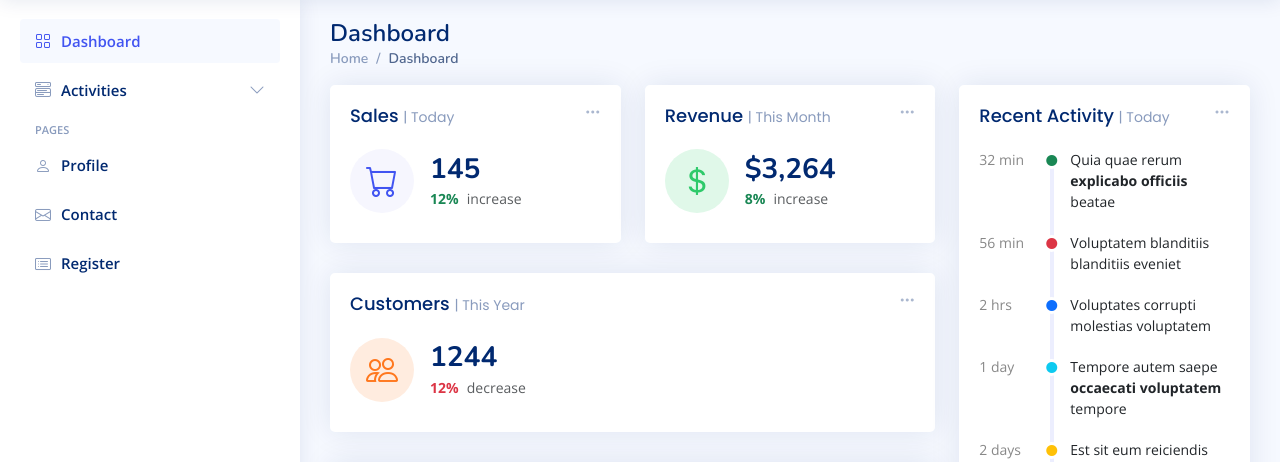
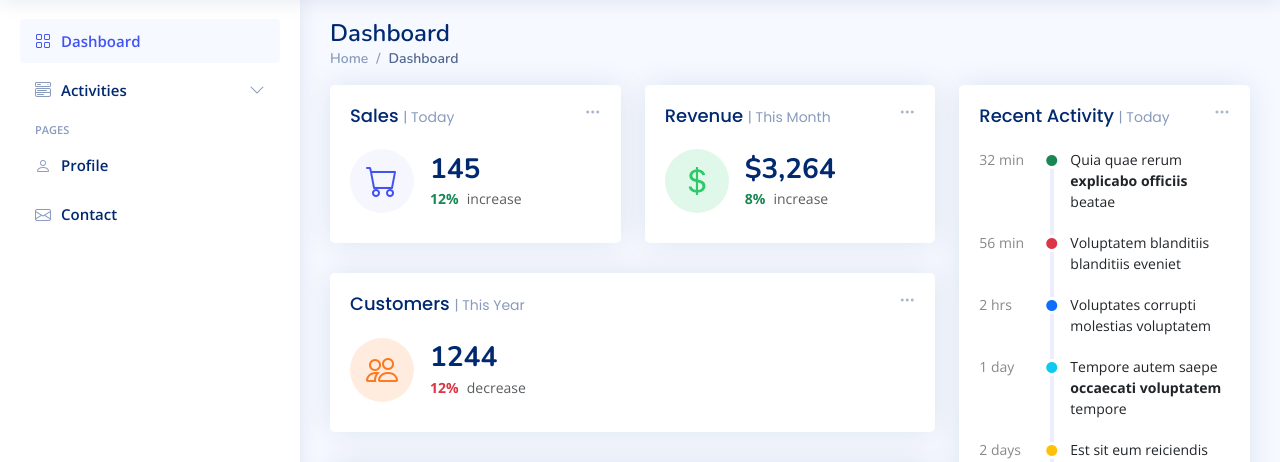
Before and after one commit to RobertMugabo/Petrol-station-link, a PHP site: page /home.php in a window 1280 px wide. Shown: the part 61-523 px from the top of the page. Run offline with PHP 8.4, Linux system fonts and the light colour scheme; some libraries are stand-ins or nearby versions.

Commit message:
redirection to signup and add worker

```diff
--- a/Admin/index.html
+++ b/Admin/index.html
@@ -294,8 +294,6 @@
 
         </ul>
       </li><!-- End Components Nav -->
-
-
 
       <li class="nav-heading">Pages</li>
 
--- a/RobertFYP/home.php
+++ b/RobertFYP/home.php
@@ -5,7 +5,7 @@
   <meta charset="utf-8">
   <meta content="width=device-width, initial-scale=1.0" name="viewport">
 
-  <title>Dashboard - NiceAdmin Bootstrap Template</title>
+  <title>User Dashboard</title>
   <meta content="" name="description">
   <meta content="" name="keywords">
 
@@ -269,7 +269,7 @@
     <ul class="sidebar-nav" id="sidebar-nav">
 
       <li class="nav-item">
-        <a class="nav-link " href="index.html">
+        <a class="nav-link " href="home.php">
           <i class="bi bi-grid"></i>
           <span>Dashboard</span>
         </a>
@@ -314,12 +314,6 @@
         </a>
       </li><!-- End Contact Page Nav -->
 
-      <li class="nav-item">
-        <a class="nav-link collapsed" href="../RobertFYP/RobertFYP/addworker.php">
-          <i class="bi bi-card-list"></i>
-          <span>Register</span>
-        </a>
-      </li><!-- End Register Page Nav -->
 
 
 
@@ -333,7 +327,7 @@
       <h1>Dashboard</h1>
       <nav>
         <ol class="breadcrumb">
-          <li class="breadcrumb-item"><a href="index.html">Home</a></li>
+          <li class="breadcrumb-item"><a href="home.php">Home</a></li>
           <li class="breadcrumb-item active">Dashboard</li>
         </ol>
       </nav>
```
